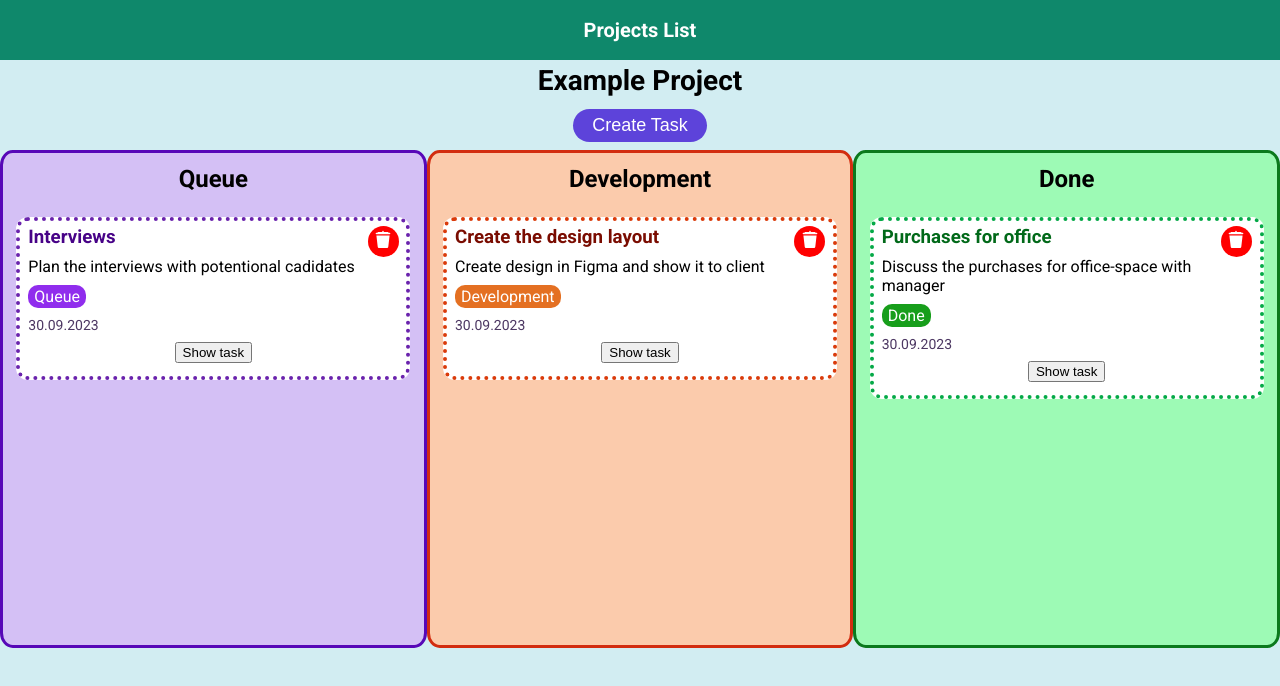
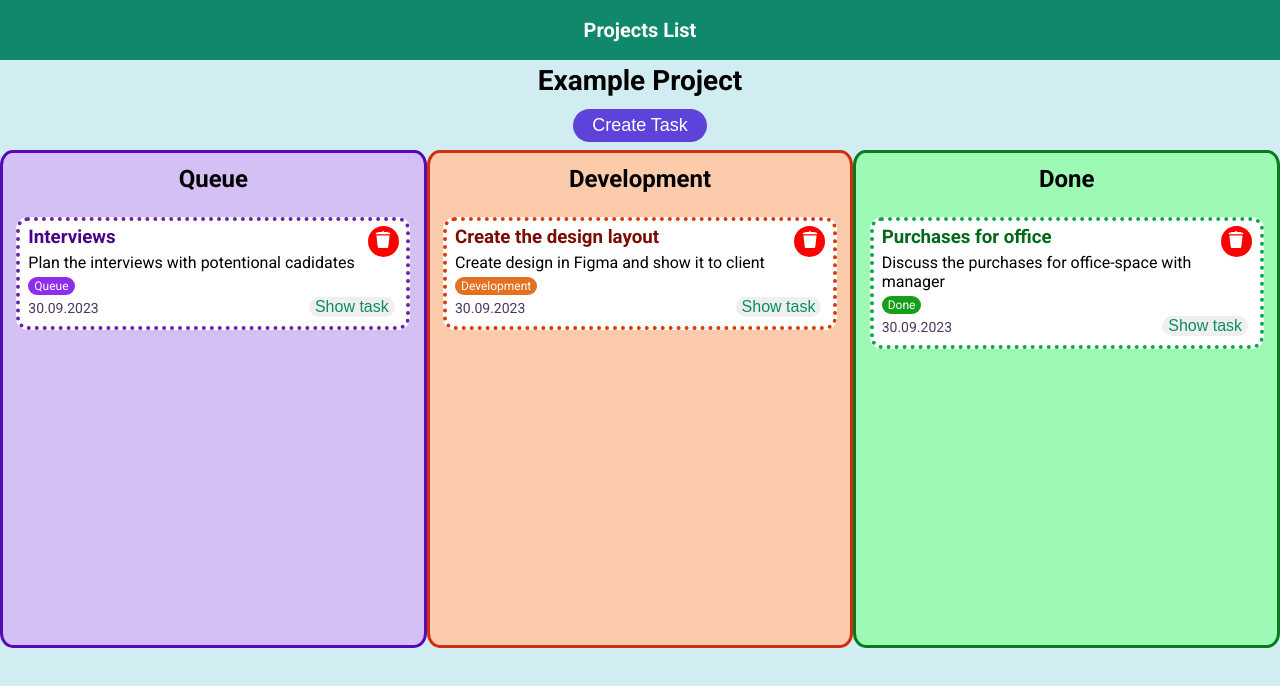
Before and after one commit to Ave-Mari/projects-board, a React (Vite) app: page /projects/142354 in a window 1280 px wide. Shown: the top 686 px of the page. Built offline with nearby package versions, Linux system fonts and the light colour scheme; a web font is replaced by a local one.

Commit message:
add style to show button

```diff
--- a/src/components/TaskItem/TaskItem.scss
+++ b/src/components/TaskItem/TaskItem.scss
@@ -10,13 +10,14 @@
     position: relative;
 
     h3, p {
-        margin: 0 0 9px 0;
+        margin: 0 0 5px 0;
     }
 
     .status {
         padding: 2px 6px;
         border-radius: 10px;
         color: #fff;
+        font-size: 12px;
     }
 
     .date {
@@ -76,3 +77,19 @@
     }
 
 }
+
+.btn-show {
+    position: absolute;
+    right: 3%;
+    bottom: 1%;
+    color: #098d63;
+    border-radius: 10px;
+    border: none;
+    font-size: 16px;
+    cursor: pointer;
+
+    &:hover {
+        background: #098d63;
+        color: #fff;
+    }
+}
```
